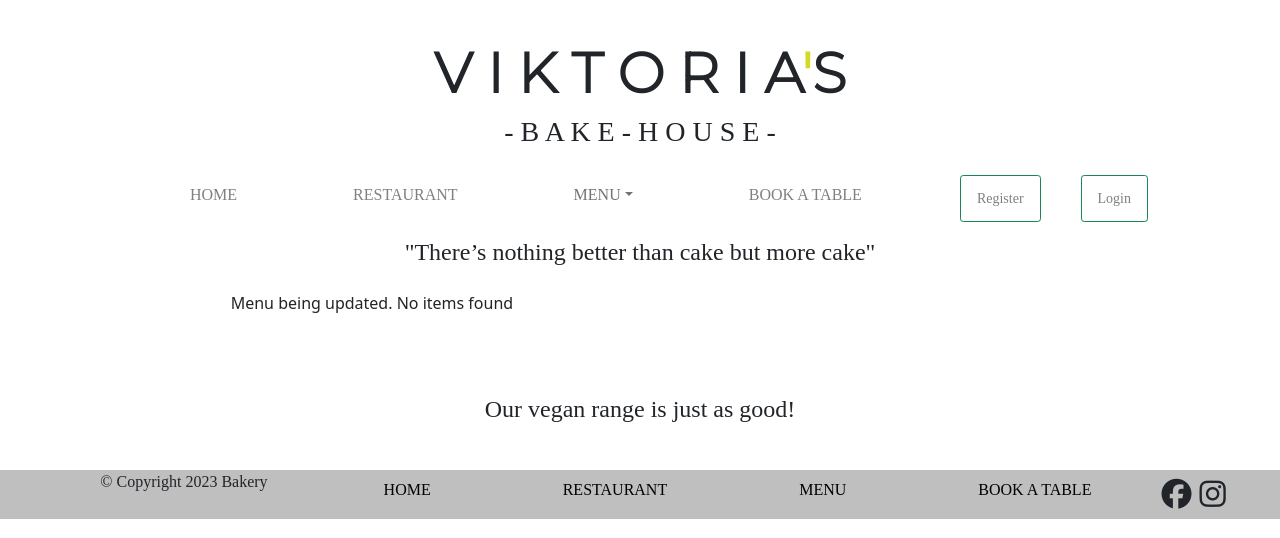
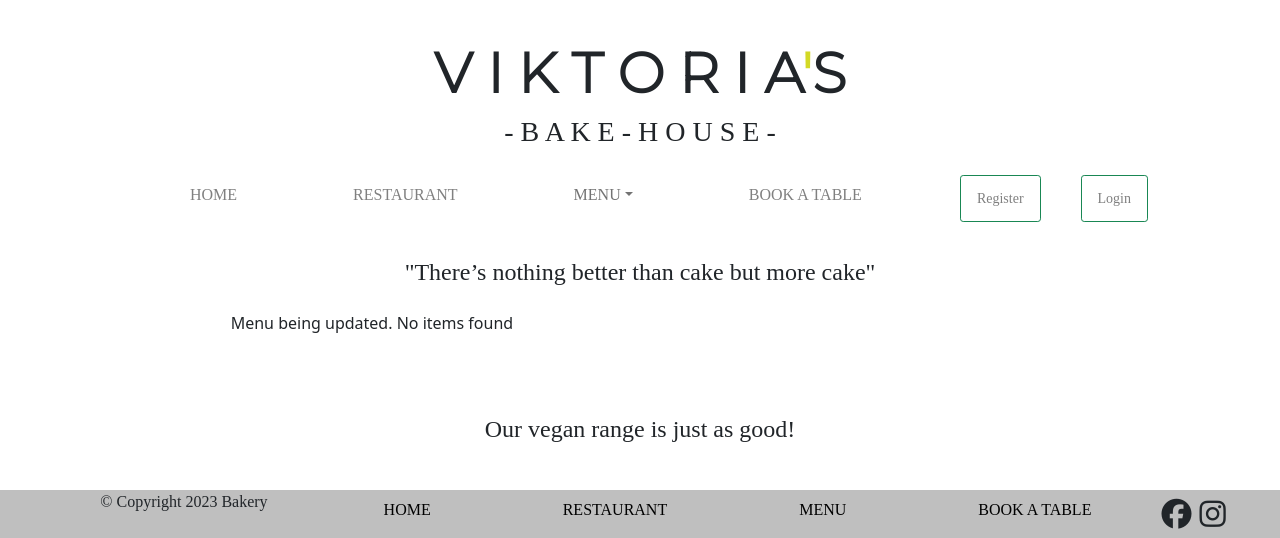
Before and after one commit to Christoph33one/viks-bakery, a Django app: page /choc_cake/ in a window 1280 px wide. Shown: the top 538 px of the page. Run offline with Django 3.2, Linux system fonts and the light colour scheme; data that the repository does not hold is empty; some libraries are stand-ins or nearby versions.

Commit message:
added css to menu files

```diff
--- a/menus/views.py
+++ b/menus/views.py
@@ -11,15 +11,16 @@ def index(request):
     return render(request, 'index.html')
 
 
-def cakes_menu(request):
-    """ Returs restaurant page """
-    return render(request, 'cake_menu.html')
-
-
 # Render restaurant.html
 def restaurant(request):
     """ Returs restaurant page """
     return render(request, 'restaurant.html')
+
+
+# Render cake_menu.html
+def cakes_menu(request):
+    """ Returs cake menu page """
+    return render(request, 'cake_menu.html')
 
 
 # Generic view for chocale cake menu
@@ -42,7 +43,7 @@ class CakesMenu(generic.ListView):
         return queryset
 
 
-# Generic view for cream cakes
+# Generic view for cream cakes menu
 class CreamMenu(generic.ListView):
     """
     To render cream cake menu from the database
--- a/static/css/style.css
+++ b/static/css/style.css
@@ -20,7 +20,7 @@ h5 {
 }
 
 
-/* ---------BASE.HTML PAGE------------*/
+/* -----------------------------------------BASE.HTML------------*/
 .title {
     margin-top: 30px;
     padding: 10px;
@@ -30,7 +30,8 @@ h5 {
     color: #D3D925;
 }
 
-/* -----------------------------------------BASE.HTML------------*/
+
+
 /* -----------------------------------------NAV BAR------------*/
 li, a {
     font-family: Fira Sans Condensed;
@@ -57,6 +58,7 @@ button {
     color: #0D0D0D;
 }
 
+
 /* -----------------------------------------FOOTER------------*/
 .footer-container {
     margin-top: 15px;
@@ -72,7 +74,6 @@ button {
     font-size: 30px;
     padding: 2px;
 }
-
 
 
 /* -----------------------------------------Index.html------------*/
@@ -93,20 +94,6 @@ button {
 }
 
 
-
-/* -----------------------------------------RESTAURANT.HTML------------*/
-
-.card-container {
-    margin-left: 50px;
-}
-
-
-
-/* -----------------------------------------LOGIN FORM------------*/
-.form-label {
-    font-family:  Montserrat;
-    color: #0D0D0D;
-}
 /* ----------------------------------------- REGISTER FORM------------*/
 .sign-up-header {
     color: #0D0D0D;
@@ -117,7 +104,25 @@ button {
 .sign-up-header > button {
     font-size: 0.8rem;
 }
-
 .sign-up-form > h4 {
     font-weight: Montserrat;
 }
+
+
+/* -----------------------------------------RESTAURANT.HTML------------*/
+.card-container {
+    margin-left: 50px;
+}
+
+
+/* -----------------------------------------CAKE MENUS TEMPLATES------------*/
+.cake-menu-header {
+    margin-top: 20px;
+}
+
+
+/* -----------------------------------------LOGIN FORM------------*/
+.form-label {
+    font-family:  Montserrat;
+    color: #0D0D0D;
+}
--- a/templates/choc_cake.html
+++ b/templates/choc_cake.html
@@ -5,7 +5,7 @@
 <!-- choclate cake menu -->
 <div class="row m-2 row d-flex justify-content-center">
     <div class="col-sm-8">
-        <h4 class="mb-4 text-center">"There’s nothing better than cake but more cake"</h4>
+        <h4 class="mb-4 text-center cake-menu-header ">"There’s nothing better than cake but more cake"</h4>
         <!-- Loop through list to display only chocolate cake items -->
 
         {% if cake_items.choclate_items %}
@@ -33,7 +33,7 @@
 <br>
 <br>
 
-<!-- Vegan chocolate cake menu-->
+<!-- Vegan chocolate cake menu -->
 <div class="row m-2 row d-flex justify-content-center">
     <div class="col-sm-8">
         <h4 class="mb-4 text-center">Our vegan range is just as good!</h4>
```
Also changed, not shown: templates/cream_cake.html (+8 -5 lines).
